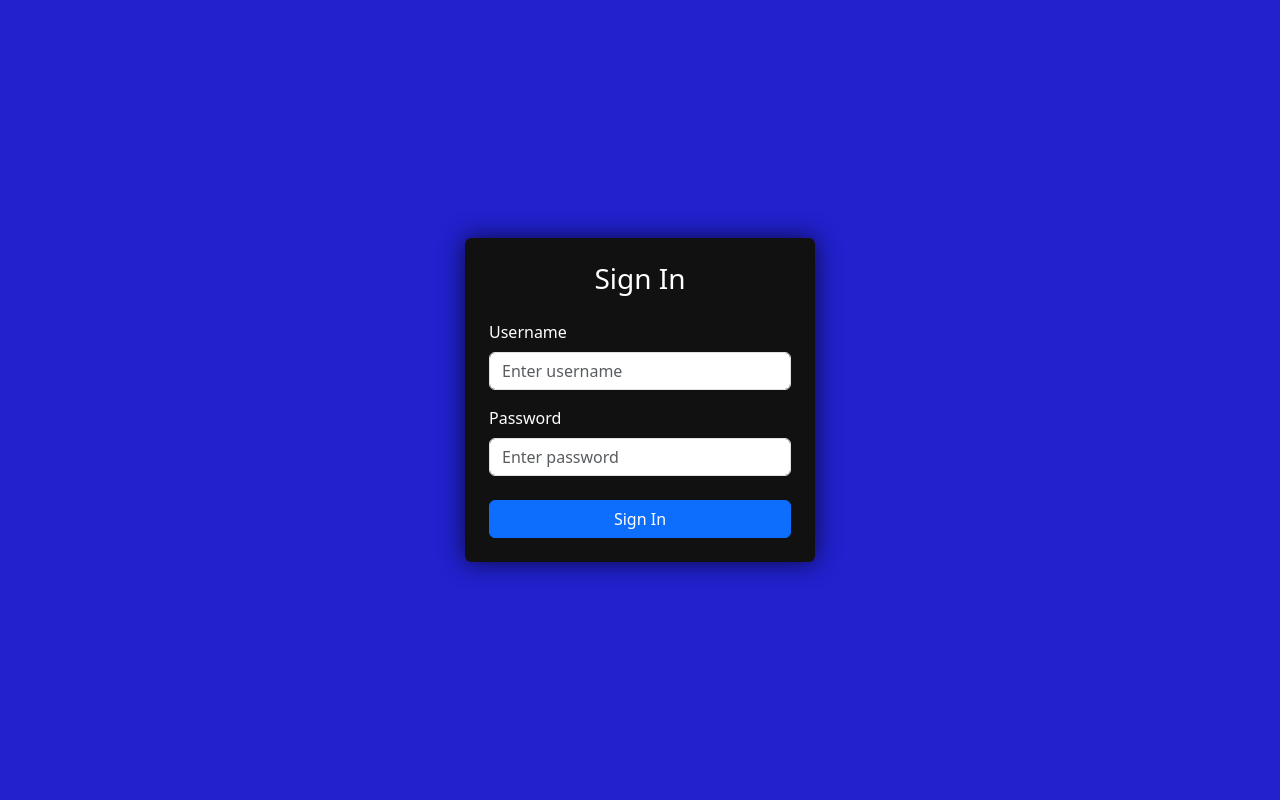
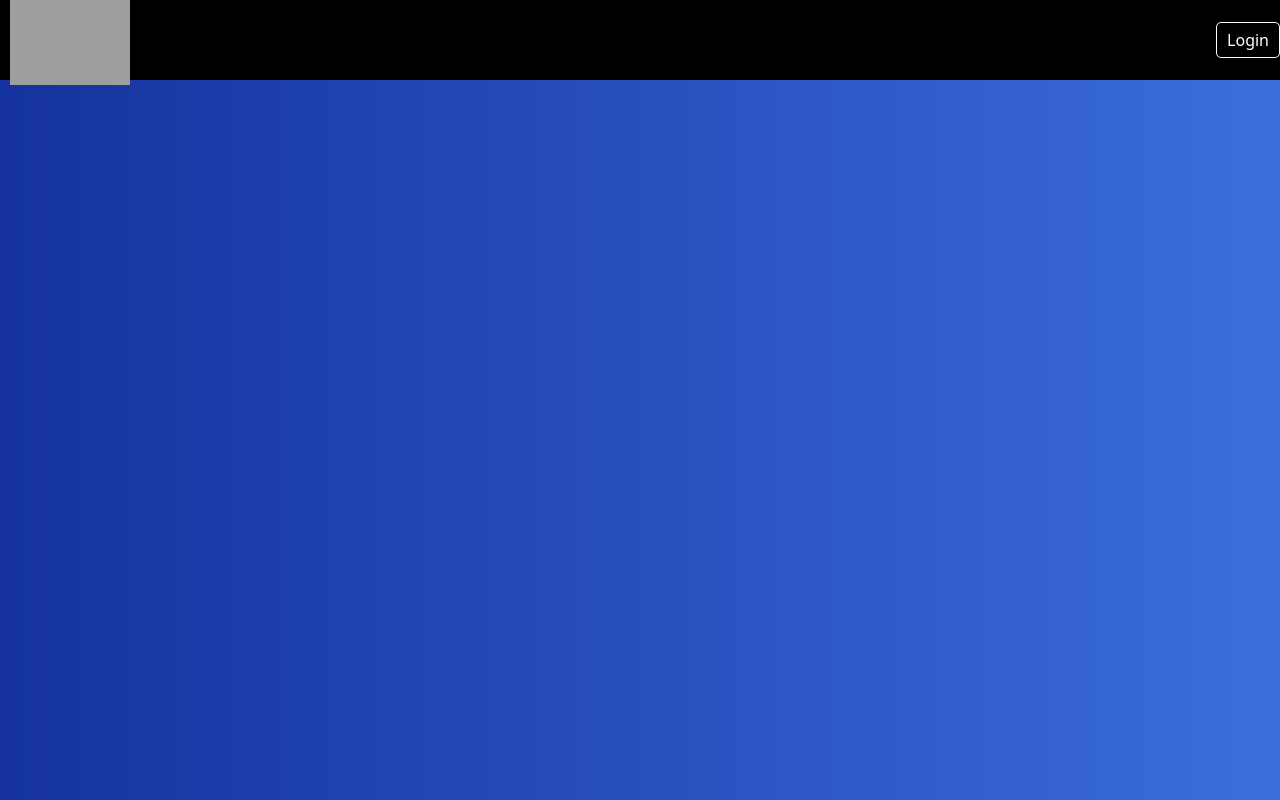
Before and after one commit to anfullhart/BobAndTom3, a React (Create React App) app: page / in a window 1280 px wide. Before the commit this address led to /login. Built offline with nearby package versions, Linux system fonts and the light colour scheme; grey boxes are pictures that could not be loaded.

Commit message:
Clean up App component and remove comments
Refactor App component to remove commented-out routes and simplify structure.

```diff
--- a/src/App.js
+++ b/src/App.js
@@ -22,16 +22,16 @@ import AdminDashboard from "./pages/adminDashboard";
 import DetailedLogResults from "./pages/detailedLogResults";
 import ProtectedRoute from "./pages/protectedRoute";
 import RoleProtectedRoute from "./pages/roleProtectedRoute";
-
+/*
 function App() {
   return (
     <Router>
       <Navbar />
       <Routes>
-        {/* Login is public */}
+        {/* Login is public }
         <Route path="/login" element={<LogIn />} />
 
-        {/* Home - any logged in user */}
+        {/* Home - any logged in user }
         <Route
           path="/"
           element={
@@ -41,7 +41,7 @@ function App() {
           }
         />
 
-        {/* ENTRY - ONLY admin & owner */}
+        {/* ENTRY - ONLY admin & owner }
         <Route
           path="/entry"
           element={
@@ -51,19 +51,19 @@ function App() {
           }
         />
 
-        {/* Search pages - available to all logged-in users */}
+        {/* Search pages - available to all logged-in users }
         <Route path="/advancedSearch" element={<ProtectedRoute><AdvancedSearch /></ProtectedRoute>} />
         <Route path="/results" element={<ProtectedRoute><Results /></ProtectedRoute>} />
         <Route path="/searchMedia" element={<ProtectedRoute><SearchMedia /></ProtectedRoute>} />
         <Route path="/searchRunSheet" element={<ProtectedRoute><SearchRunSheet /></ProtectedRoute>} />
         <Route path="/detailedBitResults" element={<ProtectedRoute><DetailedBitResults /></ProtectedRoute>} />
         <Route path="/detailedLogResults" element={<ProtectedRoute><DetailedLogResults /></ProtectedRoute>} />
-        {/* Other admin-level functionality (optional — restrict if needed) */}
+        {/* Other admin-level functionality (optional — restrict if needed) }
         <Route path="/addBit" element={<ProtectedRoute><AddBit /></ProtectedRoute>} />
         <Route path="/addToday" element={<ProtectedRoute><AddToday /></ProtectedRoute>} />
         <Route path="/cueSheet" element={<RoleProtectedRoute allowedRoles={["admin", "owner"]}><CueSheet /></RoleProtectedRoute>} />
         <Route path="/excel" element={<ProtectedRoute><Excel /></ProtectedRoute>} />
-                {/* Edit Bit - ONLY admin & owner */}
+                {/* Edit Bit - ONLY admin & owner }
         <Route
           path="/editBit"
           element={
@@ -77,7 +77,7 @@ function App() {
         <Route path="/editLog" element={<ProtectedRoute><EditLog /></ProtectedRoute>} />
         <Route path="/addArtist" element={<ProtectedRoute><AddArtist /></ProtectedRoute>} />
 
-        {/* Admin dashboard - admin & owner only */}
+        {/* Admin dashboard - admin & owner only }
         <Route
           path="/admin"
           element={
@@ -89,6 +89,17 @@ function App() {
       </Routes>
     </Router>
   );
+
+}
+*/
+
+function App(){
+   return (
+    <Router>
+      <Navbar />
+     </Router>
+  );
 }
 
+
 export default App;
```
